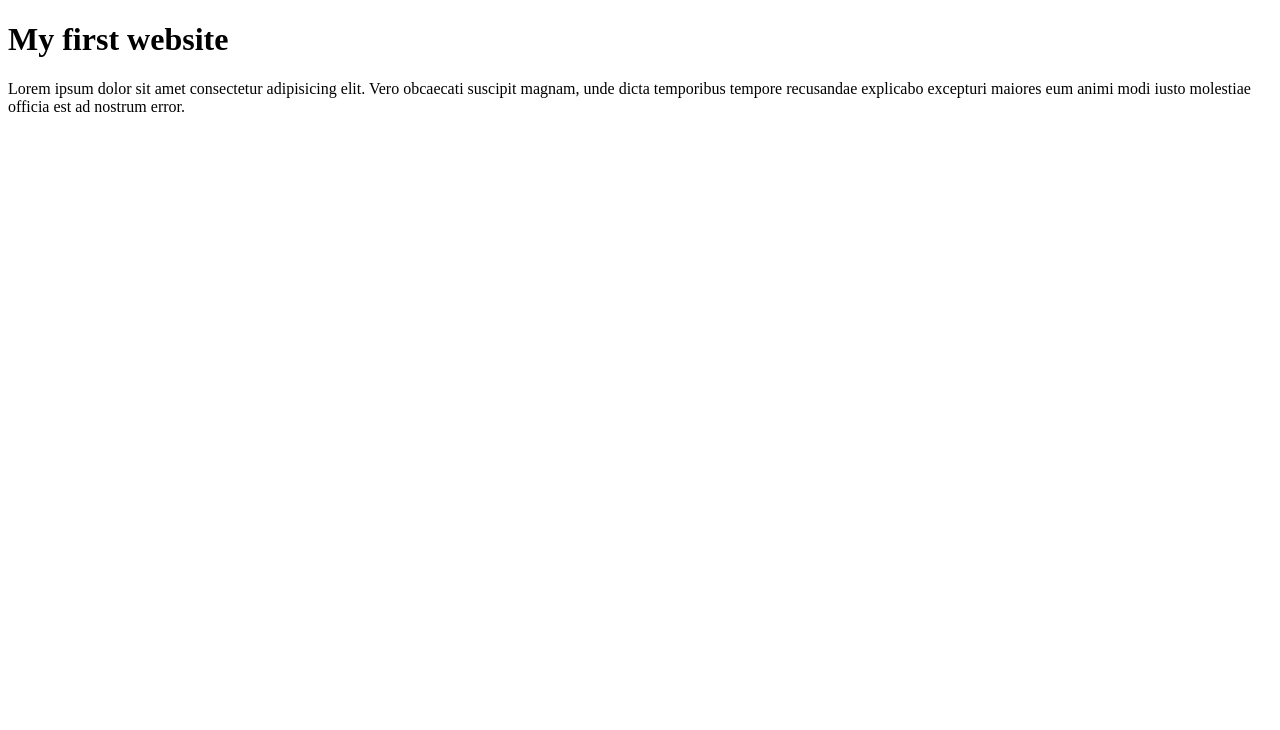
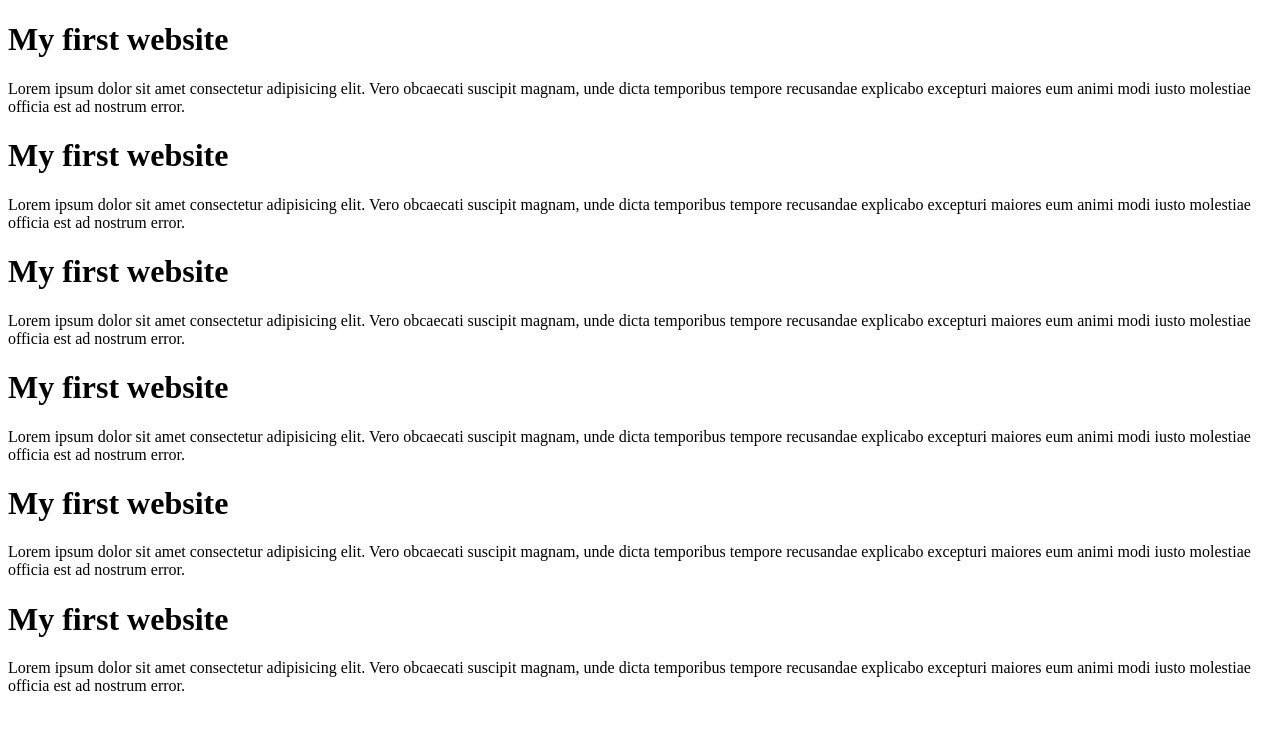
Before and after one commit to Mohosina24/my-first-project, a plain HTML site: page index.html in a window 1280 px wide. Drawn offline with Linux system fonts and the light colour scheme.

Commit message:
added another code

```diff
--- a/index.html
+++ b/index.html
@@ -8,5 +8,16 @@
 <body>
     <h1>My first website</h1>
     <p>Lorem ipsum dolor sit amet consectetur adipisicing elit. Vero obcaecati suscipit magnam, unde dicta temporibus tempore recusandae explicabo excepturi maiores eum animi modi iusto molestiae officia est ad nostrum error.</p>
+    <h1>My first website</h1>
+    <p>Lorem ipsum dolor sit amet consectetur adipisicing elit. Vero obcaecati suscipit magnam, unde dicta temporibus tempore recusandae explicabo excepturi maiores eum animi modi iusto molestiae officia est ad nostrum error.</p>
+    <h1>My first website</h1>
+    <p>Lorem ipsum dolor sit amet consectetur adipisicing elit. Vero obcaecati suscipit magnam, unde dicta temporibus tempore recusandae explicabo excepturi maiores eum animi modi iusto molestiae officia est ad nostrum error.</p>
+    <h1>My first website</h1>
+    <p>Lorem ipsum dolor sit amet consectetur adipisicing elit. Vero obcaecati suscipit magnam, unde dicta temporibus tempore recusandae explicabo excepturi maiores eum animi modi iusto molestiae officia est ad nostrum error.</p>
+    <h1>My first website</h1>
+    <p>Lorem ipsum dolor sit amet consectetur adipisicing elit. Vero obcaecati suscipit magnam, unde dicta temporibus tempore recusandae explicabo excepturi maiores eum animi modi iusto molestiae officia est ad nostrum error.</p>
+    <h1>My first website</h1>
+    <p>Lorem ipsum dolor sit amet consectetur adipisicing elit. Vero obcaecati suscipit magnam, unde dicta temporibus tempore recusandae explicabo excepturi maiores eum animi modi iusto molestiae officia est ad nostrum error.</p>
+
 </body>
 </html>
```
